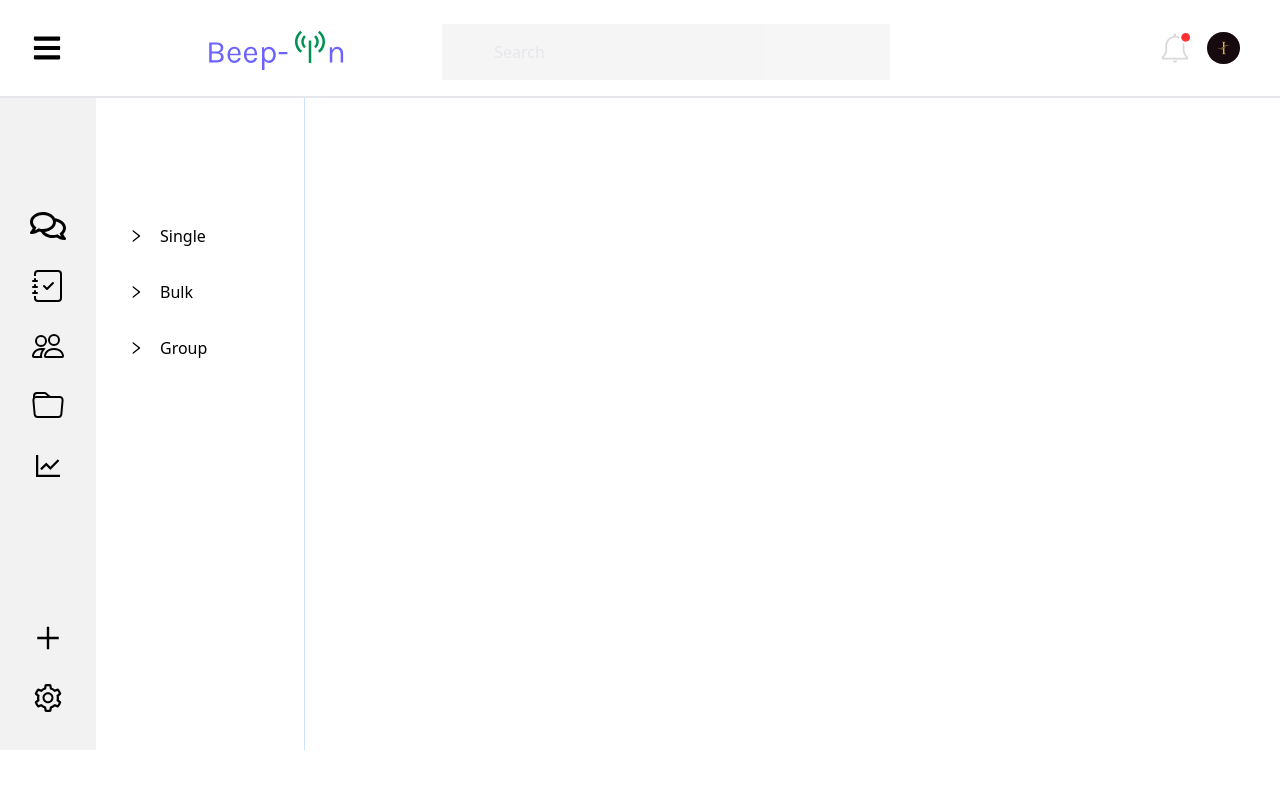
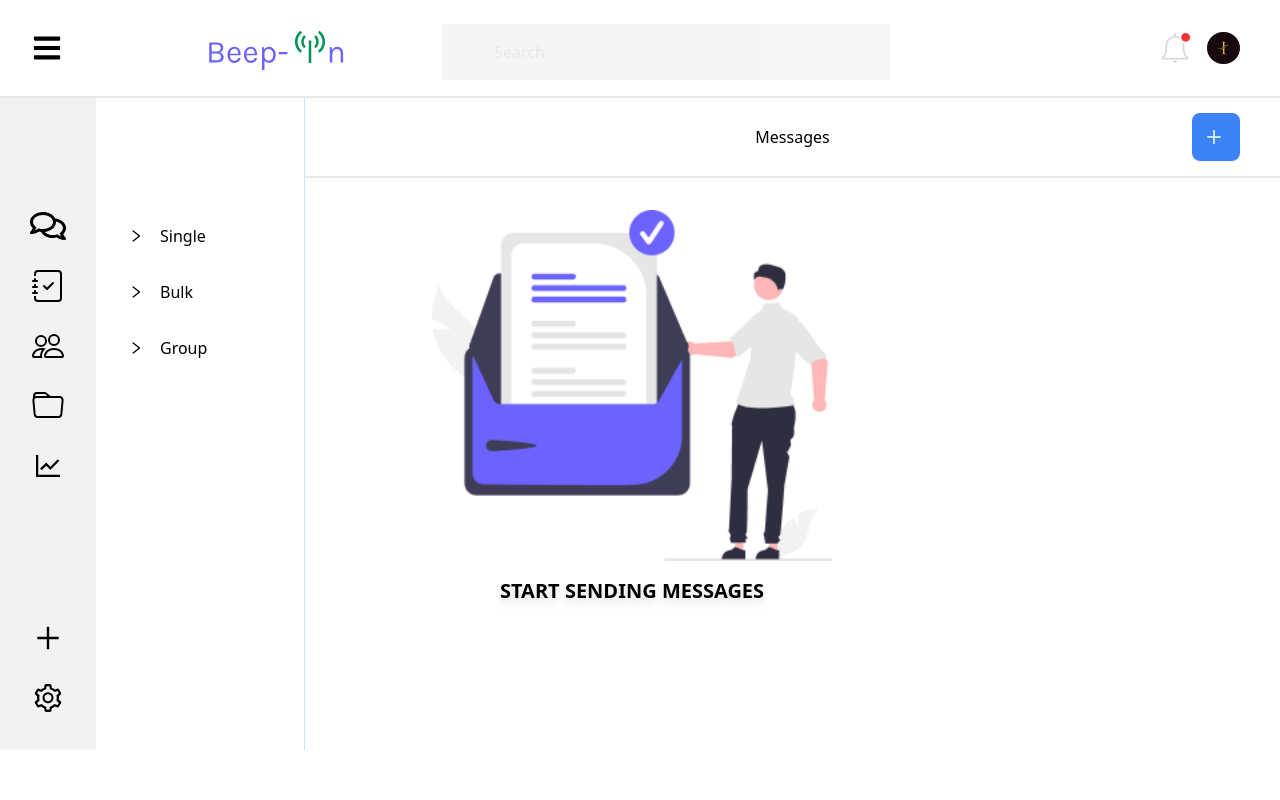
Before and after one commit to Beep-in/Beep_in, a Next.js app: page /dashboard/messageHandler in a window 1280 px wide. Shown: the top 800 px of the page. Built offline with nearby package versions, Linux system fonts and the light colour scheme.

Commit message:
worked on on message fields

```diff
--- a/components/dashboard/dashboard.tsx
+++ b/components/dashboard/dashboard.tsx
@@ -1,8 +1,6 @@
 import React from "react";
-import Image from "next/image";
-import Link from "next/link";
 import { Line } from "react-chartjs-2";
-import 'chart.js/auto';
+import "chart.js/auto";
 
 const data = {
   labels: ["Jan", "Feb", "Mar", "Apr", "May", "Jun"],
@@ -11,57 +9,27 @@ const data = {
       label: "Recieved",
       data: [33, 53, 85, 41, 44, 65],
       fill: false,
-      borderColor: "rgba(75,192,192,1)"
+      borderColor: "rgba(75,192,192,1)",
     },
     {
       label: " sent",
       data: [33, 25, 35, 51, 54, 76],
       fill: false,
-      borderColor: "#742774"
+      borderColor: "#742774",
     },
     {
       label: "Failed",
       data: [40, 20, 40, 51, 50, 76],
       fill: false,
-      borderColor: "red"
-    }
-  ]
+      borderColor: "red",
+    },
+  ],
 };
 
-import {
-  FaRegComments,
-  FaRegAddressBook,
-  FaBook,
-  FaRegPaperPlane,
-} from "react-icons/fa";
-import {
-  GraphUp,
-  Folder,
-  People,
-  JournalCheck,
-  Download,
-  Check2All,
-  Trash3,
-} from "react-bootstrap-icons";
-
-import {
-  AiOutlineSetting,
-  AiOutlinePlus,
-  AiOutlineLineChart,
-  AiOutlineRight,
-  AiOutlineEye,
-} from "react-icons/ai";
+import { Download, Check2All, Trash3 } from "react-bootstrap-icons";
+import { AiOutlineRight, AiOutlineEye } from "react-icons/ai";
 import { useReducer, useRef } from "react";
 type ACTIONTYPE =
-  | { type: "message" }
-  | { type: "book" }
-  | { type: "teams" }
-  | { type: "topup" }
-  | { type: "chart" }
-  | { type: "single" }
-  | { type: "bulk" }
-  | { type: "group" }
-  | { type: "messageIcon" }
   | { type: "overview" }
   | { type: "report" }
   | { type: "sms_list" };
@@ -101,7 +69,7 @@ const staticsDisplay = (view: typeof initialStatics, action: ACTIONTYPE) => {
       };
   }
 };
-function Dashboard(): JSX.Element{
+function Dashboard(): JSX.Element {
   const [statistics, displayStatistics] = useReducer(
     staticsDisplay,
     initialStatics
@@ -120,39 +88,38 @@ function Dashboard(): JSX.Element{
     { value: "Recieved", label: "Recieved" },
     { value: "Failed", label: "Failed" },
   ];
-const tableData = [{
-  date:"2020-10-12",
+  const tableData = [
+    {
+      date: "2020-10-12",
       messageStatus: "Sent",
       recipient: "KALIGIRWA Sonia",
-  mobileNumber: "+2507783466743"
+      mobileNumber: "+2507783466743",
     },
     {
-date:"2020-10-12",
+      date: "2020-10-12",
       messageStatus: "Sent",
       recipient: "KALIGIRWA Sonia",
-mobileNumber: "+2507783466743"
+      mobileNumber: "+2507783466743",
     },
     {
-  date:"2020-10-12",
+      date: "2020-10-12",
       messageStatus: "Sent",
       recipient: "KALIGIRWA Sonia",
-  mobileNumber: "+2507783466743"
+      mobileNumber: "+2507783466743",
     },
     {
-    date:"2020-10-12",
+      date: "2020-10-12",
       messageStatus: "Sent",
       recipient: "KALIGIRWA Sonia",
-    mobileNumber: "+2507783466743"
+      mobileNumber: "+2507783466743",
     },
     {
-      date:"2020-10-12",
+      date: "2020-10-12",
       messageStatus: "Sent",
       recipient: "KALIGIRWA Sonia",
-      mobileNumber: "+2507783466743"
-      }
-
-
-]
+      mobileNumber: "+2507783466743",
+    },
+  ];
 
   return (
     <div>
@@ -183,7 +150,9 @@ mobileNumber: "+2507783466743"
         <div className="h-96 w-3/4 mt-28 absolute right-10">
           <div className="flex justify-between">
             <h1>Today's Overview</h1>
-        <button className="flex bg-white text-[#6C63FF] items-center text-center gap-3">Download Report <Download /></button>
+            <button className="flex bg-white text-[#6C63FF] items-center text-center gap-3">
+              Download Report <Download />
+            </button>
           </div>
           <div className="flex justify-between">
             <table className="w-1/3 mt-4">
@@ -220,8 +189,12 @@ mobileNumber: "+2507783466743"
           <div className="mt-8">
             <h1>Today</h1>
             <div className="flex mt-4">
-        <button className="bg-blue-400 rounded-lg text-white h-10 w-36">Sent</button>
-        <button className="bg-white border-2 border-blue-400 rounded-lg ml-4 w-36">Recieved</button>
+              <button className="bg-blue-400 rounded-lg text-white h-10 w-36">
+                Sent
+              </button>
+              <button className="bg-white border-2 border-blue-400 rounded-lg ml-4 w-36">
+                Recieved
+              </button>
             </div>
           </div>
           <div className="h-40 w-1/2">
@@ -230,19 +203,32 @@ mobileNumber: "+2507783466743"
         </div>
       )}
       {statistics.report && (
-
         <div className="h-96 w-3/4 mt-28 absolute right-10">
           <div className="flex justify-between">
             <h1 className="font-bold text-xl">Report</h1>
-        <button className="flex bg-white text-[#6C63FF] items-center text-center gap-3">Download Report <Download /></button>
+            <button className="flex bg-white text-[#6C63FF] items-center text-center gap-3">
+              Download Report <Download />
+            </button>
           </div>
           <div className="mt-4">
-        <button className="bg-white text-blue-500 shadow-xl rounded-lg h-14 w-40 text-center">Sent</button>
-        <button className="bg-[#6C63FF] text-white rounded-lg h-14 w-40 text-center ml-4">Recieved</button>
+            <button className="bg-white text-blue-500 shadow-xl rounded-lg h-14 w-40 text-center">
+              Sent
+            </button>
+            <button className="bg-[#6C63FF] text-white rounded-lg h-14 w-40 text-center ml-4">
+              Recieved
+            </button>
           </div>
           <div className="mt-12">
-         <input type="date" placeholder="Start date" className="h-14 w-56 border-solid border border-[#6C63FF] border-opacity-10 rounded-lg pl-4 pr-2"/>
-         <input type="date" placeholder="Start date" className="h-14 w-56 ml-14 border-solid border border-[#6C63FF] border-opacity-10 rounded-lg pl-4 pr-2"/>
+            <input
+              type="date"
+              placeholder="Start date"
+              className="h-14 w-56 border-solid border border-[#6C63FF] border-opacity-10 rounded-lg pl-4 pr-2"
+            />
+            <input
+              type="date"
+              placeholder="Start date"
+              className="h-14 w-56 ml-14 border-solid border border-[#6C63FF] border-opacity-10 rounded-lg pl-4 pr-2"
+            />
           </div>
           <div className="flex mt-6">
             <select className="block border-solid border border-[#6C63FF] border-opacity-10 h-14   rounded-lg w-56 pl-3">
@@ -257,21 +243,31 @@ mobileNumber: "+2507783466743"
               ))}
               ;
             </select>
-
-
           </div>
-       <button className="h-14 bg-blue-500 rounded-lg text-white w-48 mt-14">Generate report</button>
+          <button className="h-14 bg-blue-500 rounded-lg text-white w-48 mt-14">
+            Generate report
+          </button>
         </div>
       )}
       {statistics.sms_list && (
         <div className="h-96 w-3/4 mt-28 absolute right-10">
           <div className="flex justify-between">
             <h1 className="font-bold text-xl">SMS List</h1>
-        <button className="flex bg-white text-[#6C63FF] items-center text-center gap-3">Download Report <Download /></button>
+            <button className="flex bg-white text-[#6C63FF] items-center text-center gap-3">
+              Download Report <Download />
+            </button>
           </div>
           <div className="mt-12">
-         <input type="date" placeholder="Start date" className="h-14 w-56 border-solid border border-[#6C63FF] border-opacity-10 rounded-lg pl-4 pr-2"/>
-         <input type="date" placeholder="Start date" className="h-14 w-56 ml-14 border-solid border border-[#6C63FF] border-opacity-10 rounded-lg pl-4 pr-2"/>
+            <input
+              type="date"
+              placeholder="Start date"
+              className="h-14 w-56 border-solid border border-[#6C63FF] border-opacity-10 rounded-lg pl-4 pr-2"
+            />
+            <input
+              type="date"
+              placeholder="Start date"
+              className="h-14 w-56 ml-14 border-solid border border-[#6C63FF] border-opacity-10 rounded-lg pl-4 pr-2"
+            />
           </div>
           <div className="flex flex-col mt-10">
             <div className="overflow-x-auto">
@@ -313,12 +309,15 @@ mobileNumber: "+2507783466743"
                       </tr>
                     </thead>
                     <tbody className="divide-y divide-gray-200">
-                {tableData.map((sms_data)=> (
+                      {tableData.map((sms_data) => (
                         <tr>
                           <td className="px-6 py-4 text-sm font-medium text-gray-800 whitespace-nowrap">
                             {sms_data.date}
                           </td>
-                  <td className="px-6 py-4 text-sm text-gray-800 whitespace-nowrap flex">{sms_data.messageStatus} <Check2All className="text-green-500 ml-3"/></td>
+                          <td className="px-6 py-4 text-sm text-gray-800 whitespace-nowrap flex">
+                            {sms_data.messageStatus}{" "}
+                            <Check2All className="text-green-500 ml-3" />
+                          </td>
                           <td className="px-6 py-4 text-sm text-gray-800 whitespace-nowrap">
                             {sms_data.recipient}
                           </td>
@@ -331,15 +330,12 @@ mobileNumber: "+2507783466743"
                           </td>
                         </tr>
                       ))}
-
-
                     </tbody>
                   </table>
                 </div>
               </div>
             </div>
           </div>
-
         </div>
       )}
     </div>
--- a/components/dashboard/messageType.tsx
+++ b/components/dashboard/messageType.tsx
@@ -1,32 +1,36 @@
 import React from "react";
+import Image from "next/image";
 import { useReducer, useRef } from "react";
-import Link from "next/link";
 import {
 
   FaRegPaperPlane,
 } from "react-icons/fa";
 
 import {
+  AiOutlinePlus,
   AiOutlineRight,
 
-} from "react-icons/ai"
-;
+} from "react-icons/ai";
+
 const initialReciever = {
-  single: true,
+  single: false,
   bulk: false,
-  group: false
+  group: false,
+  messageIcon:true
 };
 type ACTIONTYPE =
   | { type: "single" }
   | { type: "bulk" }
   | { type: "group" }
+  | {type: "messageIcon"}
 
 
 const recieverType = (reciever: typeof initialReciever, action: ACTIONTYPE) => {
   reciever = {
-    single: true,
+    single: false,
     bulk: false,
-    group: false
+    group: false,
+    messageIcon:false
   };
   switch (action.type) {
     case "single":
@@ -61,7 +65,11 @@ function MessageType(): JSX.Element{
   ];
 
   return (
-    <div>
+    <div className="w-full">
+      <div className="h-20 w-full border-b-2 border-solid flex justify-center float-right items-center">
+        <h1>Messages</h1>
+        <button className="bg-blue-500 h-12 w-12 text-center rounded-lg absolute right-10"><AiOutlinePlus className="text-white text-center ml-3 text-xl font-bold"/></button>
+      </div>
       <div className="absolute left-32 top-56 list-none flex gap-8 flex-col">
           <button
             onClick={() => dispatch({ type: "single" })}
@@ -87,6 +95,19 @@ function MessageType(): JSX.Element{
           <li className="pl-4">Group</li>
         </button>
       </div>
+         {recieve.messageIcon && (
+         <div className="h-96 mt-28 absolute right-[35%]">
+          <Image
+            width={400}
+            height={400}
+            alt="signup image"
+            src={"/images/messages.png"}
+          />
+          <h1 className="text-xl font-bold text-center pt-4 drop-shadow-lg shadow-black">
+            START SENDING MESSAGES
+          </h1>
+        </div>
+         )}
       {recieve.single && (
         <div>
           <div className="h-96 w-3/4 mt-28 absolute right-10">
@@ -153,7 +174,7 @@ function MessageType(): JSX.Element{
                 </label>
                 <select className="block border-solid border border-[#6C63FF] border-opacity-10 h-14  w-2/3  rounded-lg pl-8   ml-12">
                   {options.map((option) => (
-                    <option value={option.value}>{option.label}</option>
+                    <option key={option.value} value={option.value}>{option.label}</option>
                   ))}
                   ;
                 </select>
--- a/pages/dashboard/dashboardView.tsx
+++ b/pages/dashboard/dashboardView.tsx
@@ -6,8 +6,10 @@ function DashboardView() {
   return (
     <div>
         <TopNavbar />
+        <div className='flex'>
         <LeftSidebar />
        <Dashboard />
+       </div>
     </div>
   )
 }
--- a/pages/dashboard/messageHandler.tsx
+++ b/pages/dashboard/messageHandler.tsx
@@ -6,8 +6,10 @@ function MessageHandler() {
   return (
     <div>
         <TopNavbar />
+        <div className='flex'>
         <LeftSidebar />
         <MessageType />
+        </div>
     </div>
   )
 }
```
Also changed, not shown: components/dashboard/leftSidebar.tsx (+0 -13 lines). Lines whose indentation alone changed are shown as unchanged.
